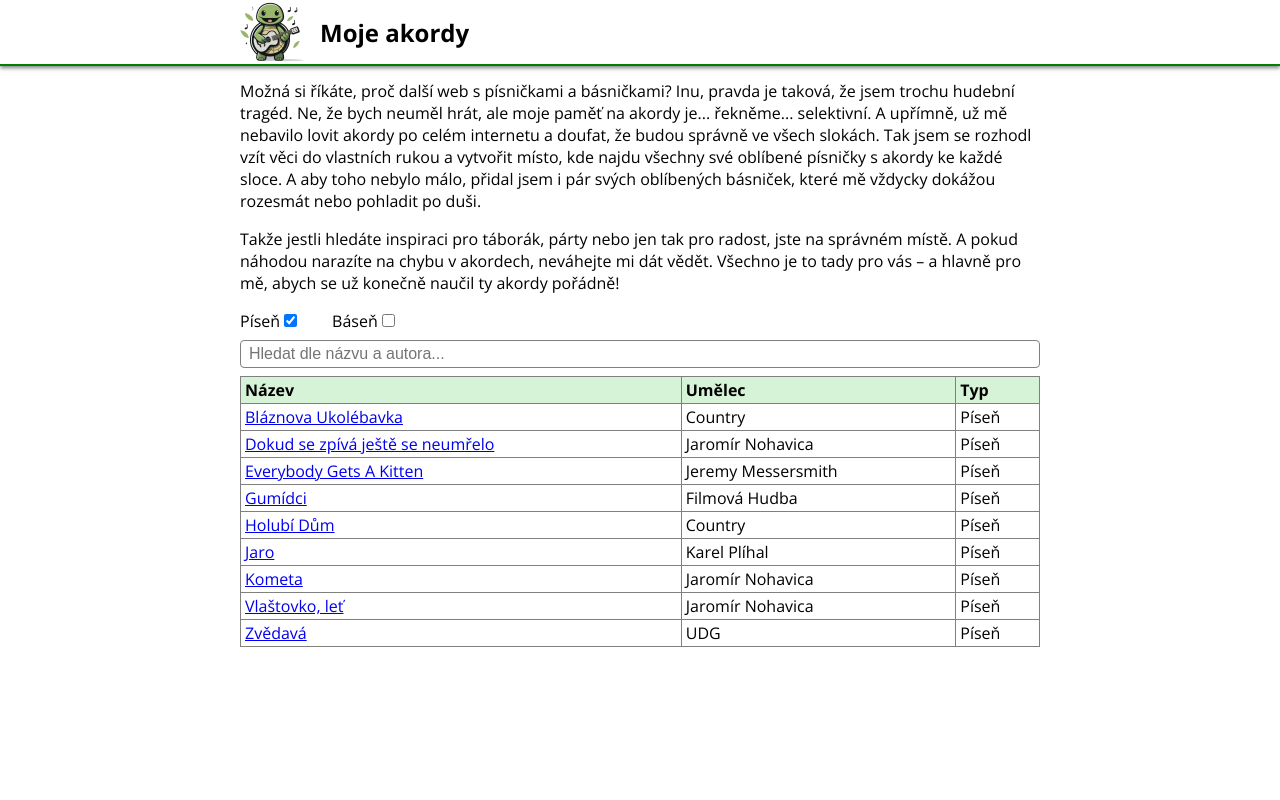
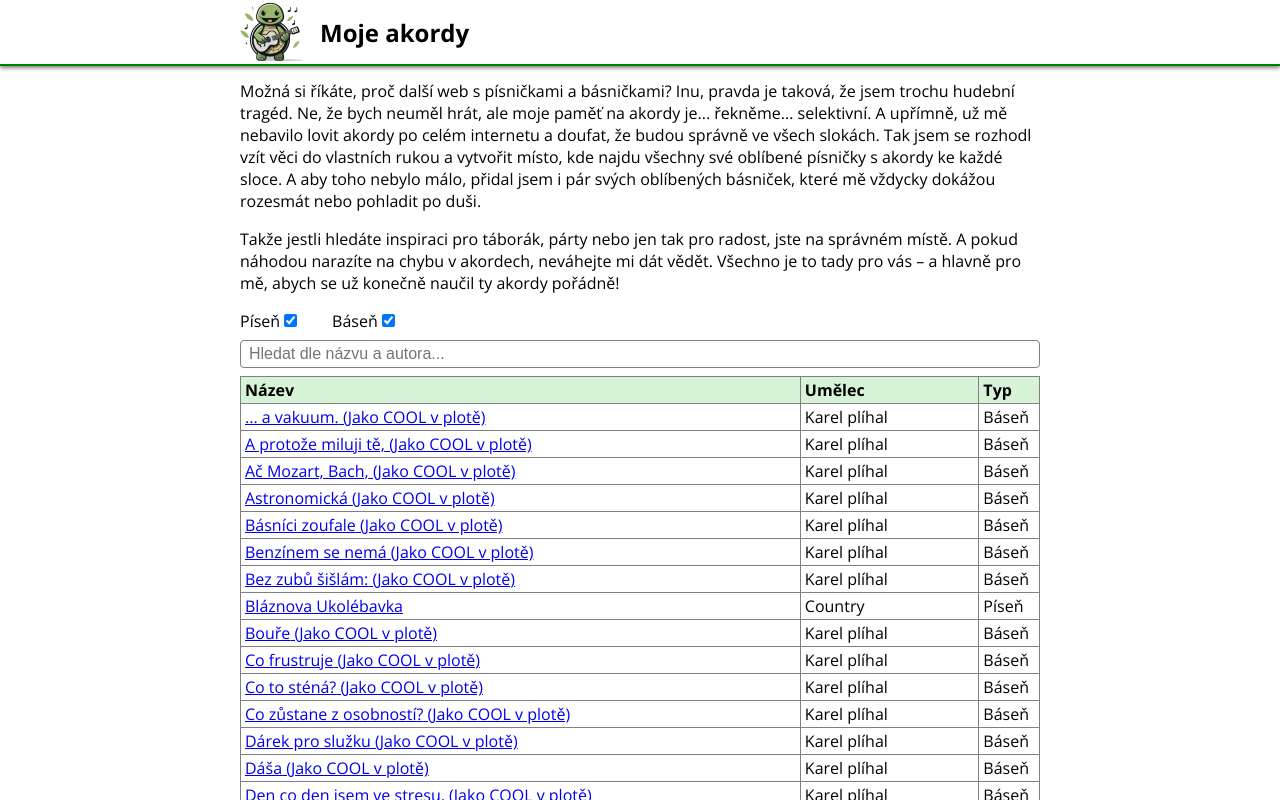
Before and after one commit to ingSlonik/moje-akordy, a Next.js app: page / in a window 1280 px wide. Shown: the top 800 px of the page. Built offline with nearby package versions, Linux system fonts and the light colour scheme.

Commit message:
Show all for the SEO

```diff
--- a/src/components/SongTable.tsx
+++ b/src/components/SongTable.tsx
@@ -8,7 +8,7 @@ import { Song } from "../../types";
 export default function SongTable(props: { songs: Song[] }) {
 
     const [search, setSearch] = useState("");
-    const [type, setType] = useState<Array<"song" | "poem">>(["song"]);
+    const [type, setType] = useState<Array<"song" | "poem">>(["song", "poem"]);
 
     const songs = useMemo(() => {
         let songs = props.songs
```
